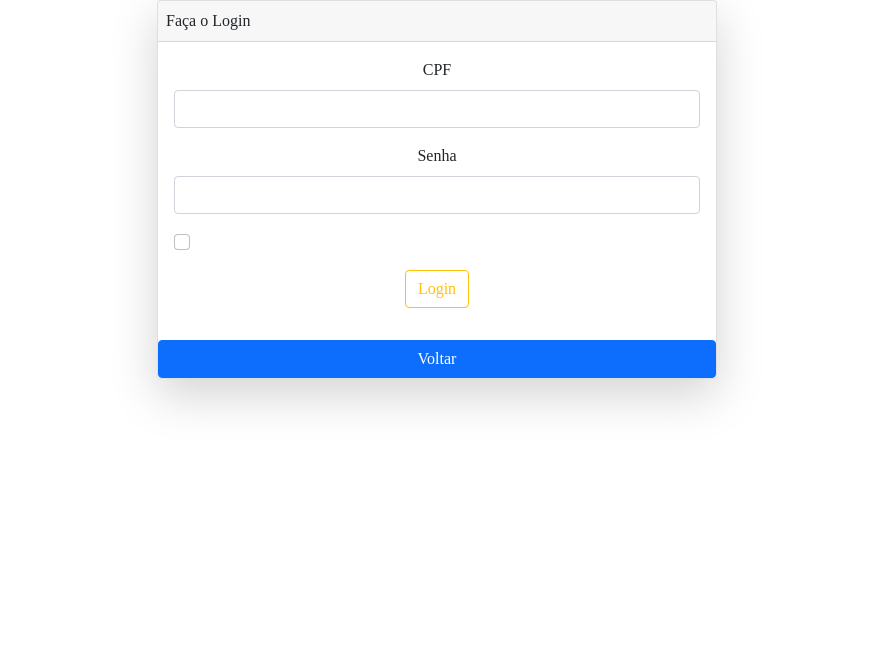
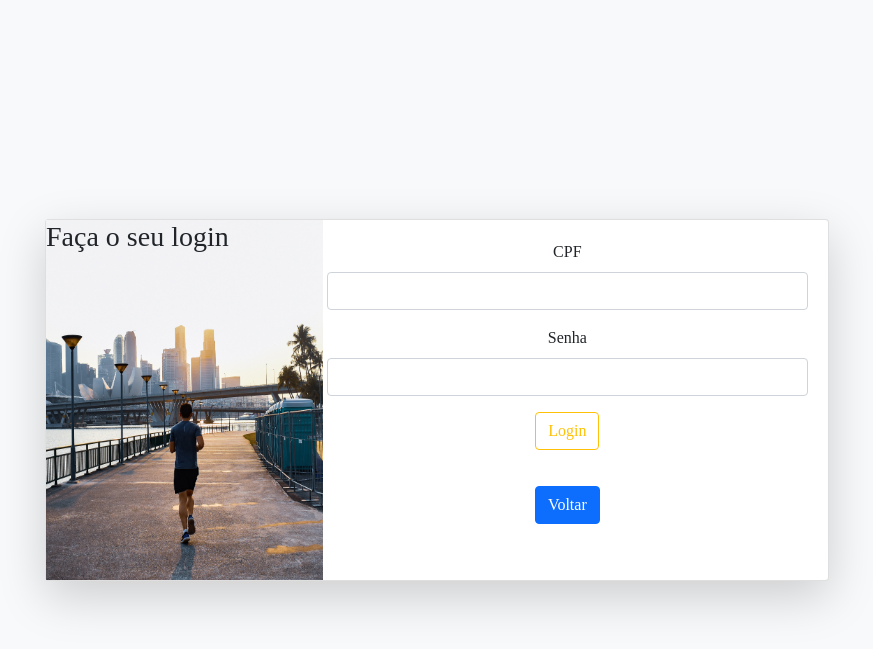
Before and after one commit to Equipe-HIGIA/HIGIA, a PHP site: page /app/view/login.php in a window 1280 px wide. Shown: the top 649 px of the page, without its empty margins (203-1076 px from the left). Run offline with PHP 8.4, Linux system fonts and the light colour scheme; some web fonts are replaced.

Commit message:
atualização

```diff
--- a/app/backend/controller/liberarcomentario.php
+++ b/app/backend/controller/liberarcomentario.php
@@ -9,4 +9,8 @@ $idcomentario = $_GET['id'];
 $stmt = $pdo->prepare("UPDATE cliente_profissional SET moderador = 'sim'  WHERE id = $idcomentario ");
 $stmt->execute();
 
+echo "<script language='javascript' type='text/javascript'>
+window.location.href='../../view/perfil.php';
+</script>";
+
 ?>
--- a/app/backend/model/usuario.class.php
+++ b/app/backend/model/usuario.class.php
@@ -19,12 +19,8 @@ class Usuario {
 
 
 function valida() {
-      //   $sql = "select id from usuario where cpf like :cpf and senha = :senha ";
-          //$sql = "SELECT id, cep, nome, cidade, endereco FROM usuario WHERE cpf LIKE :cpf AND senha = :senha ";
-           //$sql ="SELECT id, cep, nome, cidade, endereco FROM usuario   LEFT JOIN cliente_profissional  on  (usuario.id = cliente_profissional.id)  WHERE usuario.senha = :usuario.senha  AND  usuario.cpf LIKE :usuario.cpf";
-          //$sql ="  SELECT * FROM usuario u left join  cliente_profissional cp  on (u.id = cp.id) where cpf like :cpf and  senha = :senha ";
 
-          $sql = "SELECT * FROM usuario u left join notificacao n  on (u.id = n.id)   where cpf like :cpf and  senha = :senha ";
+          $sql = "SELECT * FROM usuario u left join notificacao n  on (u.id = n.id) left join cliente_profissional cp on(u.id = cp.id) left join profissional  p on( cp.identificacao = p.id )   where cpf like :cpf and  senha = :senha ";
            $pdo = new Connection();
     $st = $pdo->prepare($sql);
     $st->bindParam(':cpf',$this->cpf,PDO::PARAM_STR);
--- a/app/view/dados_anucio.php
+++ b/app/view/dados_anucio.php
@@ -2,6 +2,8 @@
 
 
 require_once("../backend/db/connection.class.php");
+
+$id = $_POST['meu_id'];
 
 if(isset($_POST['enviar2'])){
 
@@ -9,10 +11,10 @@ if(isset($_POST['enviar2'])){
     $pdo = new Connection();
 
 $clique = 0;
-    $id = $_POST['meu_id'];
+
  //   $stmt = $pdo->prepare("UPDATE notificacao SET clique = clique+$valor WHERE id='$id'");
 
-    $stmt = $pdo->prepare("UPDATE notificacao SET clique := clique + 1 WHERE id = $id ");
+    $stmt = $pdo->prepare("UPDATE notificacao SET clique := clique + 1 WHERE   id = $id ");
     //$stmt = $pdo->prepare(" INSERT INTO notificacao(clique) values (:clique)");
 
     $stmt->bindValue(':clique', $clique);
--- a/app/view/login.php
+++ b/app/view/login.php
@@ -14,19 +14,20 @@
 
 
 </head>
-<body class="bg-white">
+<body class="bg-light">
 
-<div class="container d-flex justify-content-center">
+<div class="container">
 
-<div class=" card  shadow-lg text-center" style="width: 35rem;">
-  <div class="card-header">
-    <ul class="nav nav-pills card-header-pills">
+<div class=" card  shadow-lg text-center  position-absolute top-50 start-50 translate-middle" style=" width: 49rem;">
+<div class="row g-0">
 
-    <a>Faça o Login</a>
+  <div class="col-md-4">
+      <img src="../../img/l.jpg" alt="..." style="max-width: 277px; height:360px;">
+      <h3 class="position-absolute top-0 start-0 ">Faça o seu login</h3>
 
-    </ul>
   </div>
-  <div class="card-body">
+    <div class="col-md-8">
+  <div class="card-body m-1">
 
 
 
@@ -40,11 +41,9 @@
     <label for="exampleInputPassword1" class="form-label">Senha</label>
     <input type="password" name="senha" class="form-control" id="exampleInputPassword1">
   </div>
-  <div class="mb-3 form-check">
-    <input type="checkbox" class="form-check-input" id="exampleCheck1">
 
-  </div>
   <button  type="submit"class="btn btn-outline-warning">Login</button>
+
 <p class="text-center text-danger">
 <?php
 session_start();
@@ -66,9 +65,11 @@ if (isset($_SESSION['usuario']) && $_SESSION['usuario']==0) {
 </form>
 
    </div>
-   <button class="btn btn-primary botao-volta" onclick="window.history.back()">Voltar</button>  </div>
+   <button class="btn btn-primary botao-volta" onclick="window.history.back()">Voltar</button>
+   </div>
 </div>
-
+</div>
+</div>
 </div>
 
 
--- a/index.php
+++ b/index.php
@@ -90,7 +90,7 @@
      </div>
 
   </div>
-</div>
+  </div>
 
 <div class="bgvid container-fluid">
 <a class="navbar-brand nav-link disabled text-white centralizar" href="index.php"><img id="logohigia" src="img/logo.png"  width="125" height="125"></a>
```
Also changed, not shown: app/view/busca.php (+8 -10 lines), app/view/perfil.php (+20 -24 lines), app/backend/controller/moderar.php (deleted), img/l.jpg (added), img/login.jpg (added).
